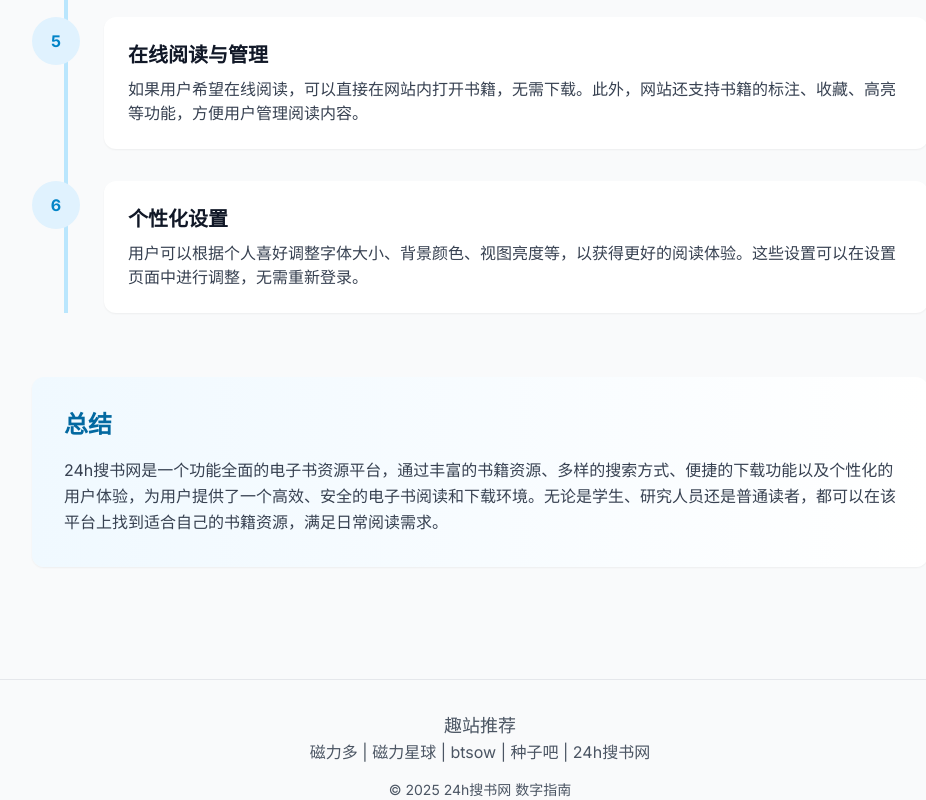
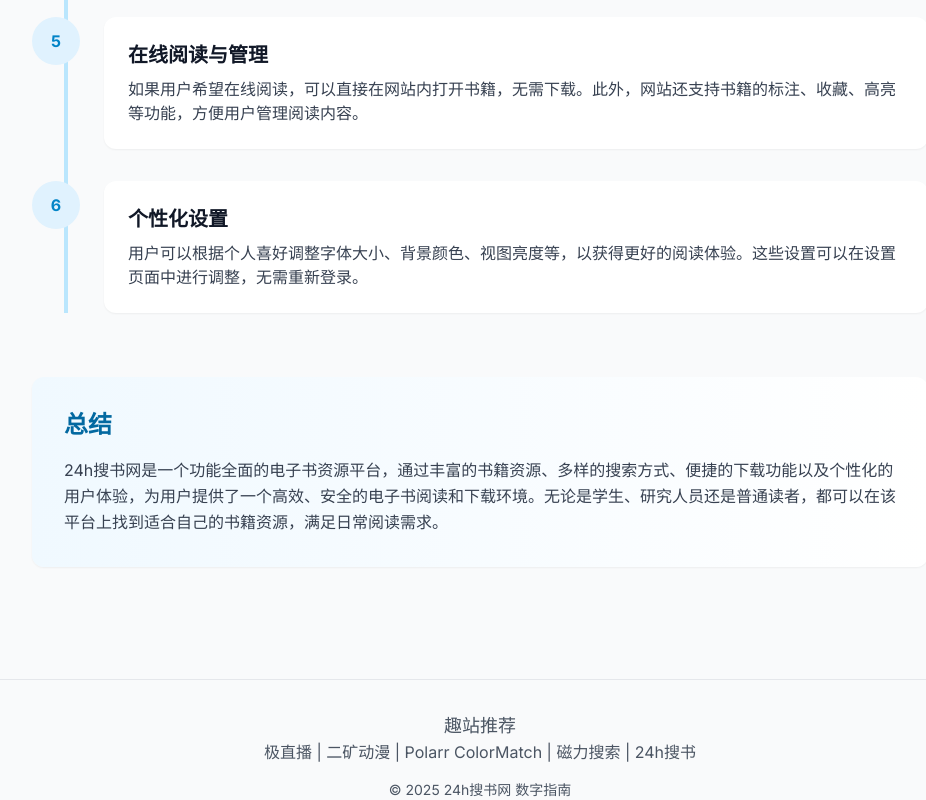
Before and after one commit to 24hbook-urls/24hbook-urls.github.io, a plain HTML site: page index.html in a window 1280 px wide. Shown: the part 1923-2723 px from the top of the page, without its empty margins (160-1086 px from the left). Drawn offline with nearby package versions, Linux system fonts and the light colour scheme.

Commit message:
Update index.html

```diff
--- a/index.html
+++ b/index.html
@@ -177,11 +177,11 @@
             <div class="mb-4">
                 <h3 class="text-lg font-medium">趣站推荐</h3>
                      <div class="links">
-                     <a href="https://ciliduo-web.github.io/" >磁力多 | </a>
-                     <a href="https://cilixingqiu-web.github.io/" >磁力星球 | </a>
-                     <a href="https://btsow-web.github.io/" >btsow | </a>
-                     <a href="https://zzb06-web.github.io/" >种子吧 | </a>
-                     <a href="https://24h搜书网-web.github.io/" >24h搜书网 </a>
+                     <a href="https://123kzb-web.github.io/" >极直播 | </a>
+                     <a href="https://2rk-web.github.io/" >二矿动漫 | </a>
+                     <a href="https://polarrcolormatch-web.github.io/" >Polarr ColorMatch | </a>
+                     <a href="https://cilise-web.github.io/" >磁力搜索 | </a>
+                     <a href="https://24hbook-urls.github.io/" >24h搜书 </a>
                      </div>
             </div>
             <p class="text-sm">© 2025 24h搜书网 数字指南</p>
```
